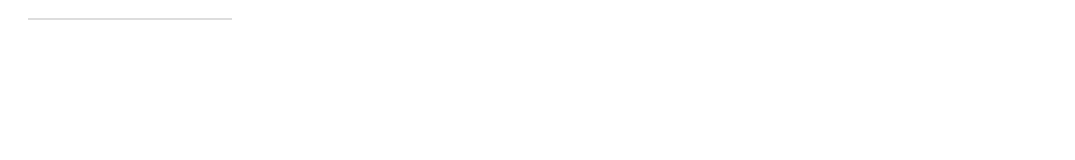
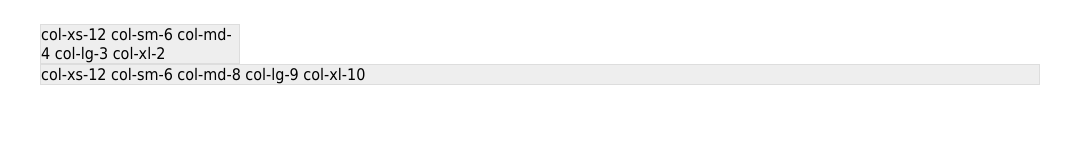
Before and after one commit to AamerSohel/ResponsiveLibrary, a plain HTML site: page index.html in a window 1280 px wide. Shown: the whole page, without its empty margins (0-1075 px from the left). Drawn offline with Linux system fonts and the light colour scheme.

Commit message:
Checking : Done with widths

```diff
--- a/index.html
+++ b/index.html
@@ -10,6 +10,10 @@
 <div class="container">
   <div class="row">
 	<div class="col-xs-12 col-sm-6 col-md-4 col-lg-3 col-xl-2 testing">
+	  col-xs-12 col-sm-6 col-md-4 col-lg-3 col-xl-2
+	</div>
+	<div class="col-xs-12 col-sm-6 col-md-8 col-lg-9 col-xl-10 testing">
+	  col-xs-12 col-sm-6 col-md-8 col-lg-9 col-xl-10
 	</div>
   </div>
 </div>
--- a/src/gridsystem.scss
+++ b/src/gridsystem.scss
@@ -8,7 +8,7 @@
 html {
   -webkit-box-sizing: border-box;
   box-sizing: border-box;
-  font-size: 62.5%;
+  font-size: 16px;
 }
 
 *,
--- a/src/style.css
+++ b/src/style.css
@@ -1,4 +1,6 @@
 .testing {
   background-color: #eeeeee;
   border: 1px solid #dddddd;
+  font-size: 1rem;
+  font-family: Tahoma, serif;
 }
```
Also changed, not shown: src/gridsystem.css, src/gridsystem.min.css, src/style.min.css, 1 other file.
